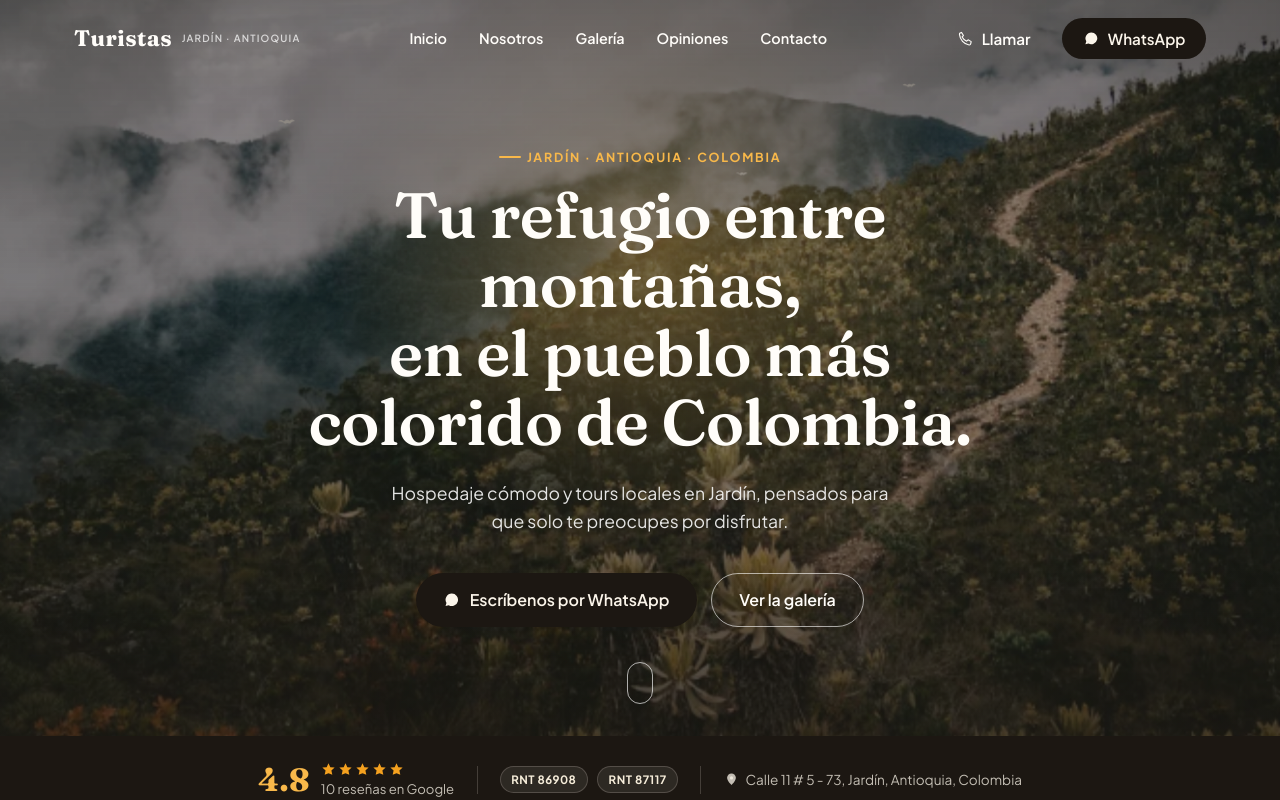
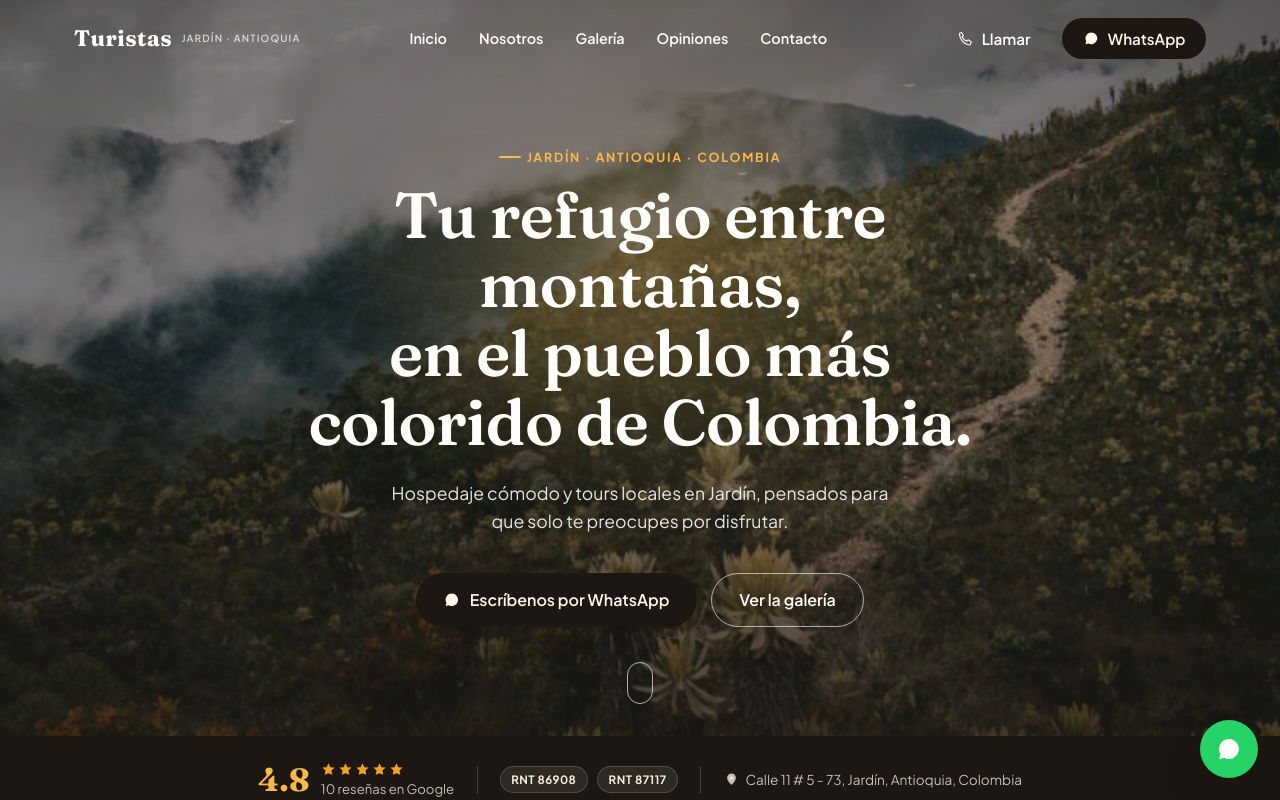
Before and after one commit to LeonardoJose21/iam-diver, a React (Vite) app: page / in a window 1280 px wide. Shown: the top 800 px of the page. Built offline with nearby package versions, Linux system fonts and the light colour scheme.

Commit message:
whatsapp widget

```diff
--- a/src/IAmDiverLanding.jsx
+++ b/src/IAmDiverLanding.jsx
@@ -327,6 +327,8 @@ function Hero() {
   );
 }
 
+
+
 /* ────────────────────────────────────────────────────────────────────────
    TRUST STRIP
    ──────────────────────────────────────────────────────────────────────── */
@@ -611,6 +613,21 @@ function Contact() {
    FOOTER
    ──────────────────────────────────────────────────────────────────────── */
 
+function WhatsAppWidget() {
+  return (
+    <a
+      className="wa-widget"
+      href={WHATSAPP_URL}
+      target="_blank"
+      rel="noreferrer"
+      aria-label="Escríbenos por WhatsApp"
+    >
+      <Icon name="whatsapp" />
+      <span className="wa-widget__ping" aria-hidden="true" />
+    </a>
+  );
+}
+
 function Footer() {
   return (
     <footer className="site-footer">
@@ -673,6 +690,7 @@ export default function IAmDiverLanding() {
         <Services />
         <Testimonials />
         <Contact />
+        <WhatsAppWidget />
       </main>
       <Footer />
     </div>
--- a/src/main.css
+++ b/src/main.css
@@ -1260,3 +1260,49 @@ button {
     grid-template-columns: 1.4fr 1fr 1fr;
   }
 }
+
+/* main.css */
+.wa-widget {
+  position: fixed;
+  right: 1.4rem;
+  bottom: 1.4rem;
+  z-index: 60;
+  width: 58px;
+  height: 58px;
+  display: inline-flex;
+  align-items: center;
+  justify-content: center;
+  border-radius: 999px;
+  background: #25d366;
+  color: var(--white);
+  box-shadow: var(--shadow-lift);
+  transition: transform 180ms var(--ease-out);
+}
+
+.wa-widget .icon {
+  width: 28px;
+  height: 28px;
+}
+
+.wa-widget:active {
+  transform: scale(0.94);
+}
+
+@media (hover: hover) and (pointer: fine) {
+  .wa-widget:hover {
+    transform: translateY(-3px);
+  }
+}
+
+.wa-widget__ping {
+  position: absolute;
+  inset: -6px;
+  border-radius: inherit;
+  border: 2px solid #25d366;
+  animation: wa-ping 2.4s var(--ease-out) infinite;
+}
+
+@keyframes wa-ping {
+  0% { opacity: 0.6; transform: scale(1); }
+  100% { opacity: 0; transform: scale(1.35); }
+}
--- a/src/main.jsx
+++ b/src/main.jsx
@@ -2,6 +2,7 @@ import React from "react";
 import ReactDOM from "react-dom/client";
 import "./main.css";
 import IAmDiverLanding from "./IAmDiverLanding.jsx";
+
 
 ReactDOM.createRoot(document.getElementById("root")).render(
   <React.StrictMode>
```
